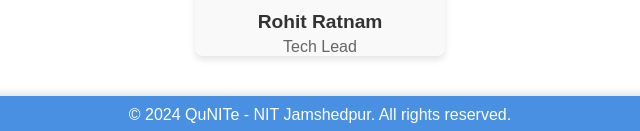
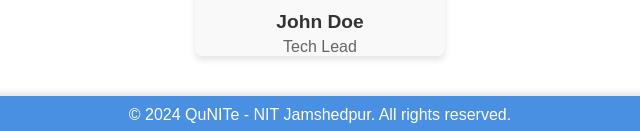
Before and after one commit to adhoc-rohit/website, a website: page about.html in a window 1280 px wide. Shown: the part 855-986 px from the top of the page, 320-960 px from the left. Drawn offline with nearby package versions, Linux system fonts and the light colour scheme; no server answers.

Commit message:
Update about.html

```diff
--- a/about.html
+++ b/about.html
@@ -88,7 +88,7 @@
                 <!-- Tech Lead -->
                 <div class="team-member animate__animated animate__fadeIn">
                     <img src="images/tech-lead.jpg" alt="Tech Lead">
-                    <h3>Rohit Ratnam</h3>
+                    <h3>John Doe</h3>
                     <p>Tech Lead</p>
                     <a href="https://www.linkedin.com/in/alicemartinez" target="_blank" class="linkedin-icon">
                         <img src="images/linkedin.png" alt="LinkedIn">
```
